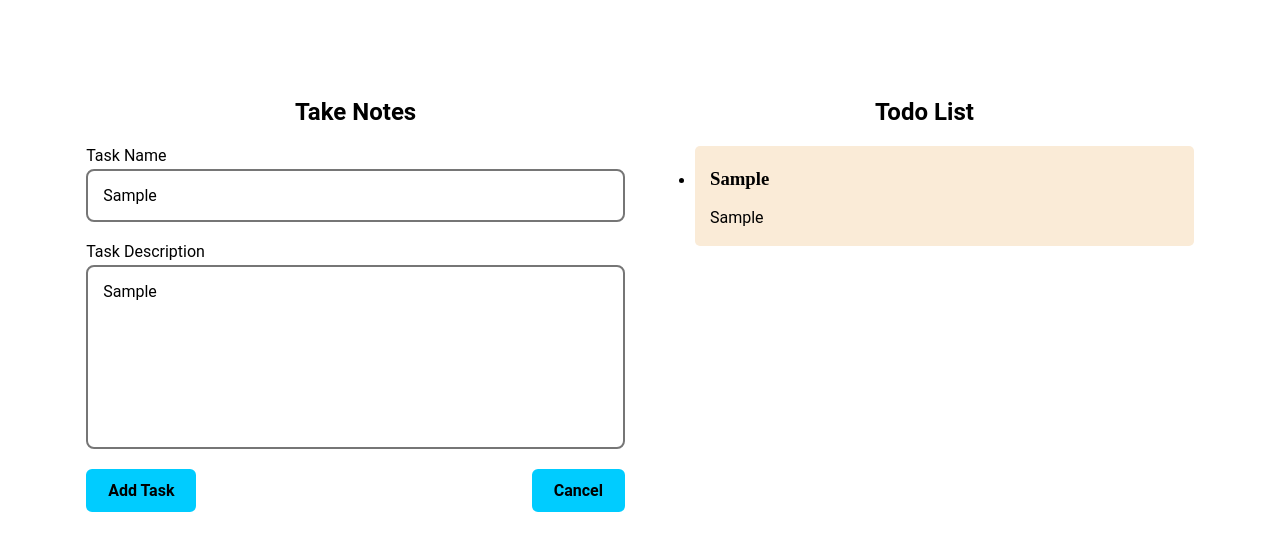
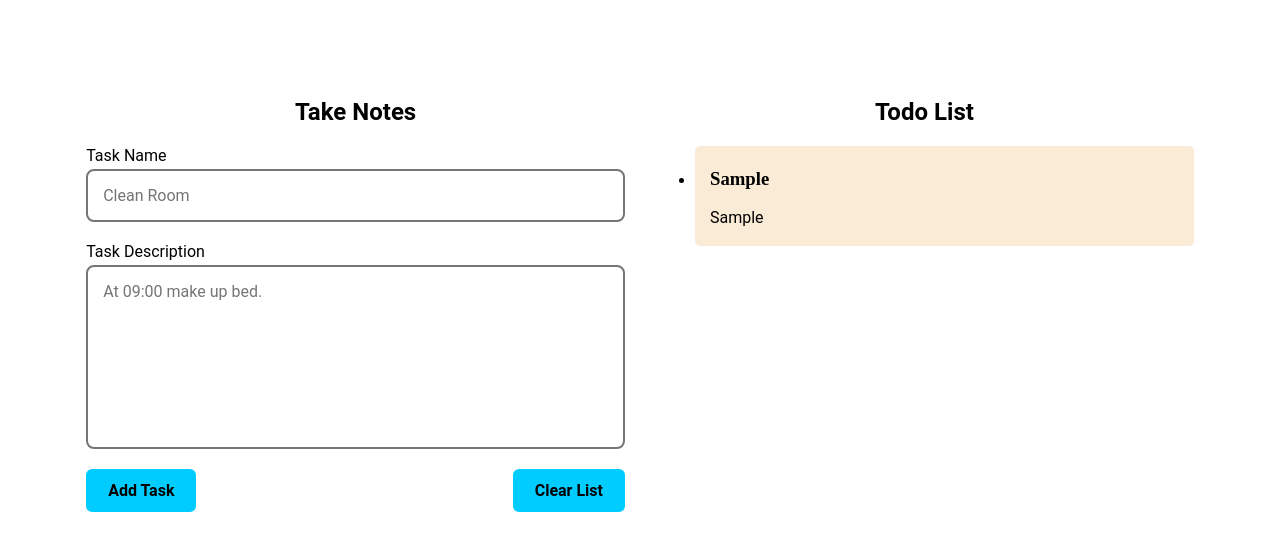
Before and after one commit to sonwabileIT/note-taking-app, a plain HTML site: page index.html in a window 1280 px wide. Both pictures are taken after typing "Sample", "Sample" into the empty fields and a click on the button "Add Task". Drawn offline with Linux system fonts and the light colour scheme.

Commit message:
feat: improve functionality

```diff
--- a/index.html
+++ b/index.html
@@ -12,15 +12,15 @@
 
             <div id="input">
                 <label>Task Name</label>
-                <input type="text" id="taskname" placeholder="Clean Room">
+                <input type="text" id="tasknameinput" placeholder="Clean Room">
             </div>
             <div id="input">
                 <label>Task Description</label>
-                <textarea type="text" id="taskdescription" placeholder="At 09:00 make up bed."></textarea>
+                <textarea type="text" id="taskdescriptioninput" placeholder="At 09:00 make up bed."></textarea>
             </div>
             <div id="button-section">
                 <button id="addtask">Add Task</button>
-                <button id="cancel">Cancel</button>
+                <button id="cancel">Clear List</button>
             </div>
         </section>
 
--- a/save.js
+++ b/save.js
@@ -1,10 +1,12 @@
 const addTask = document.getElementById('addtask');
 const cancel = document.getElementById('cancel');
+const tasknameinput = document.getElementById('tasknameinput');
+const taskdescriptioninput = document.getElementById('taskdescriptioninput');
 const taskList = [];
 
 addTask.onclick = async function(){
-    let taskName = await document.getElementById('taskname').value;
-    let taskDescription = await document.getElementById('taskdescription').value;
+    let taskName = await tasknameinput.value;
+    let taskDescription = await taskdescriptioninput.value;
 
     let taskItem = {
         taskName: taskName,
@@ -17,6 +19,9 @@ addTask.onclick = async function(){
         window.alert("Please enter values in the fields.")
     }else{
         taskList.push(taskItem);
+        localStorage.setItem('tasks', JSON.stringify(taskList))
+        tasknameinput.value = "";
+        taskdescriptioninput.value = "";
         await displayList();
     }
 
@@ -28,17 +33,22 @@ addTask.onclick = async function(){
 
 cancel.onclick = function(){
 
-    let a = document.getElementById('taskname').innerText;
-    let b = document.getElementById('taskdescription').innerText;
+    // let a = document.getElementById('taskname').innerText;
+    // let b = document.getElementById('taskdescription').innerText;
 
-    console.log(a, b);
+    // console.log(a, b);
+    if(taskList.length > 0){
+        taskList.pop()
+    }
+    localStorage.clear()
+    displayList();
     console.log('cancel clicked')
 
 
 }
 
 async function displayList(){
-    let tasks = taskList;
+    let tasks = JSON.parse(localStorage.getItem('tasks')) || taskList;
     let listing = '';
 
     if(tasks.length == 0){
```
